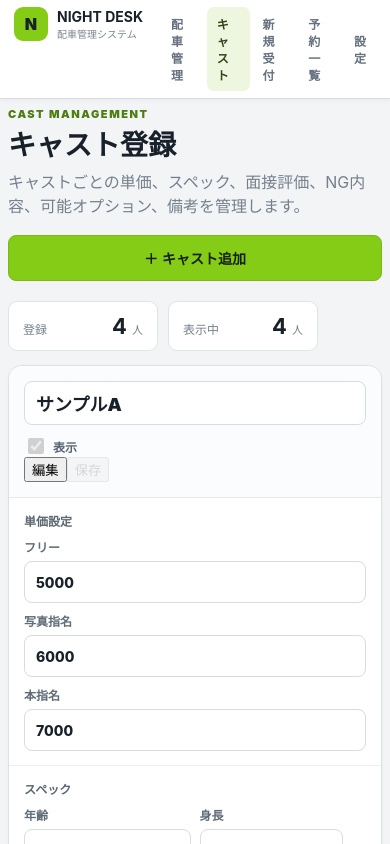
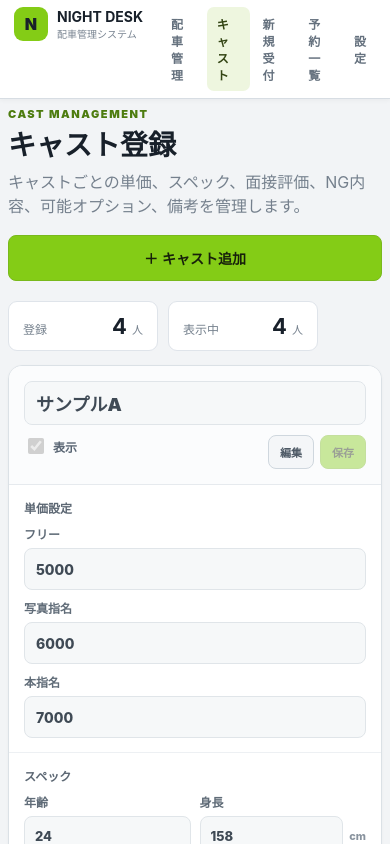
Before and after one commit to admozisan-design/night-desk, a Next.js app: page /casts in a window 390 px wide. Shown: the top 844 px of the page. Built offline with nearby package versions, Linux system fonts and the light colour scheme.

Commit message:
Style locked and editable cast cards

```diff
--- a/app/globals.css
+++ b/app/globals.css
@@ -1331,3 +1331,86 @@ button:disabled{opacity:.45;cursor:not-allowed}
     grid-template-columns:1fr 1fr;
   }
 }
+
+
+/* ===== Cast card edit / save locking ===== */
+.castCardHeaderRight{
+  display:flex;
+  align-items:center;
+  gap:10px;
+  margin-left:auto;
+}
+
+.castCardActions{
+  display:flex;
+  gap:6px;
+}
+
+.castCardActions button{
+  min-height:34px;
+  padding:7px 11px;
+  border-radius:8px;
+  font-size:11px;
+  font-weight:900;
+  cursor:pointer;
+}
+
+.castEditButton{
+  border:1px solid #cfd7de;
+  background:#f4f6f8;
+  color:#4d5965;
+}
+
+.castSaveButton{
+  border:1px solid #79b91c;
+  background:#84cc16;
+  color:#17200b;
+}
+
+.castCardActions button:disabled{
+  opacity:.42;
+  cursor:not-allowed;
+}
+
+.castVerticalCard:not(.isEditing) input:disabled,
+.castVerticalCard:not(.isEditing) textarea:disabled{
+  background:#f6f8f9;
+  color:#3f4a55;
+  border-color:#e0e5e9;
+  cursor:default;
+  opacity:1;
+}
+
+.castVerticalCard:not(.isEditing) .switchLabel input:disabled{
+  cursor:not-allowed;
+}
+
+.castVerticalCard:not(.isEditing) .castOptionChip.isLocked{
+  cursor:default;
+  opacity:.9;
+}
+
+.castVerticalCard:not(.isEditing) .castOptionChip.isLocked input{
+  cursor:default;
+}
+
+.castVerticalCard.isEditing{
+  border-color:#9bc75a;
+  box-shadow:0 0 0 2px rgba(132,204,22,.12),0 5px 16px rgba(25,35,45,.08);
+}
+
+.castVerticalCard.isEditing .castVerticalHeader{
+  background:#fbfff5;
+}
+
+@media(max-width:700px){
+  .castVerticalHeader{
+    align-items:stretch;
+  }
+
+  .castCardHeaderRight{
+    margin-left:0;
+    justify-content:space-between;
+    width:100%;
+  }
+}
```
